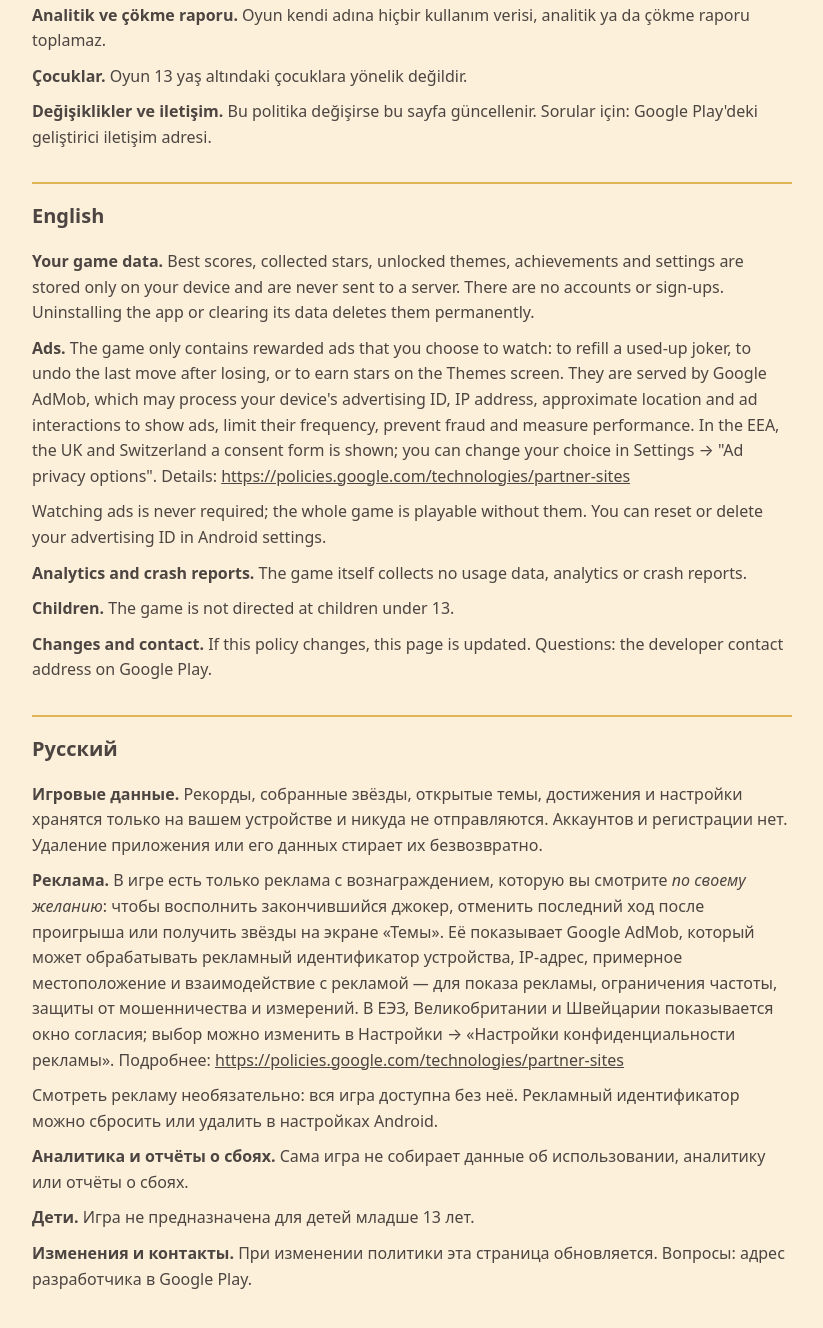
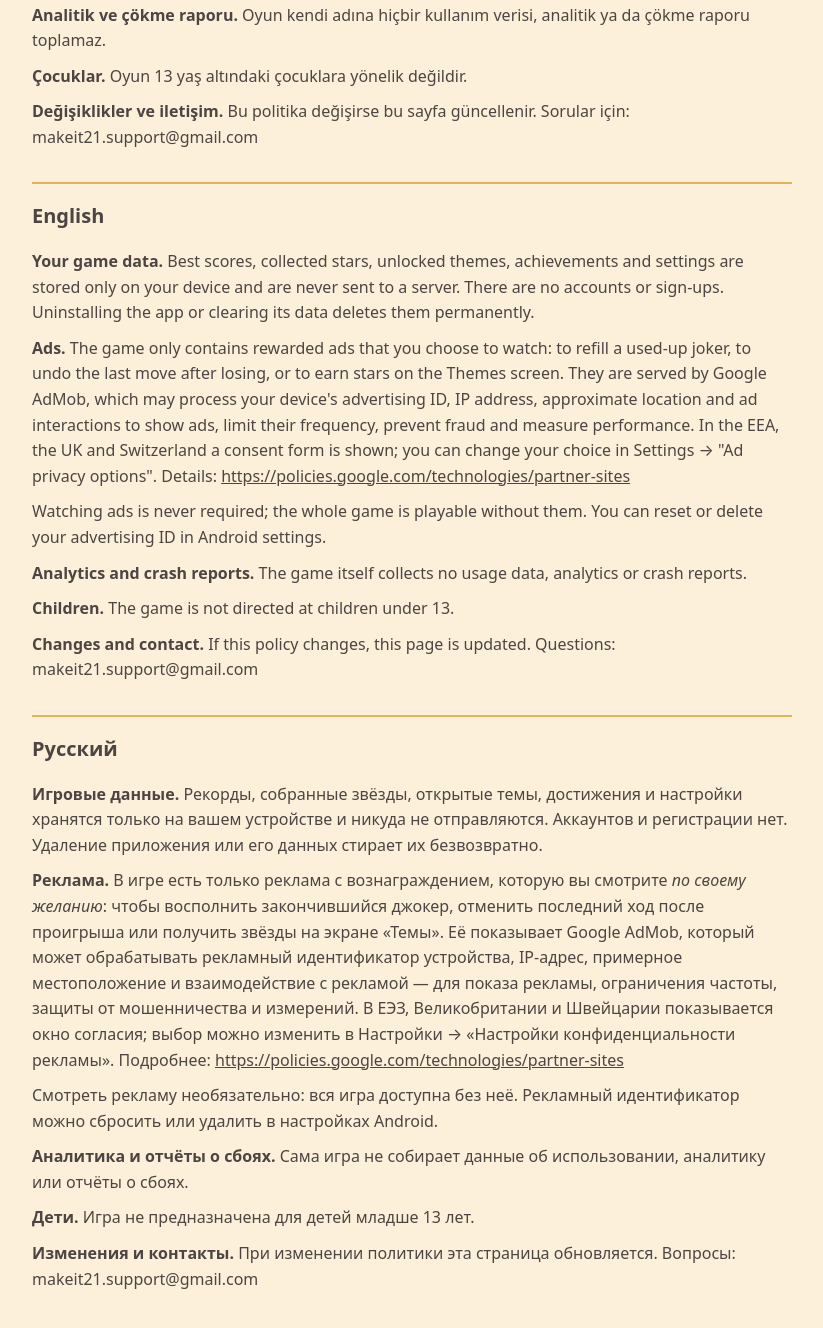
Before and after one commit to MertCNOZ/MertCNOZ.github.io, a plain HTML site: page privacy.html in a window 1280 px wide. Shown: the part 658-1986 px from the top of the page, without its empty margins (228-1051 px from the left). Drawn offline with Linux system fonts and the light colour scheme.

Commit message:
Privacy policy: support e-mail
Co-Authored-By: Claude Opus 5.5 <noreply@anthropic.com>

```diff
--- a/privacy.html
+++ b/privacy.html
@@ -17,18 +17,18 @@ p{margin:10px 0}a{color:inherit}.muted{color:var(--muted)}
 <p>Reklam izlemek zorunlu değildir; oyunun tamamı reklamsız oynanabilir. Reklam kimliğini Android ayarlarından sıfırlayabilir veya silebilirsin.</p>
 <p><b>Analitik ve çökme raporu.</b> Oyun kendi adına hiçbir kullanım verisi, analitik ya da çökme raporu toplamaz.</p>
 <p><b>Çocuklar.</b> Oyun 13 yaş altındaki çocuklara yönelik değildir.</p>
-<p><b>Değişiklikler ve iletişim.</b> Bu politika değişirse bu sayfa güncellenir. Sorular için: Google Play&#x27;deki geliştirici iletişim adresi.</p>
+<p><b>Değişiklikler ve iletişim.</b> Bu politika değişirse bu sayfa güncellenir. Sorular için: makeit21.support@gmail.com</p>
 <h2>English</h2>
 <p><b>Your game data.</b> Best scores, collected stars, unlocked themes, achievements and settings are stored only on your device and are never sent to a server. There are no accounts or sign-ups. Uninstalling the app or clearing its data deletes them permanently.</p>
 <p><b>Ads.</b> The game only contains rewarded ads that you choose to watch: to refill a used-up joker, to undo the last move after losing, or to earn stars on the Themes screen. They are served by Google AdMob, which may process your device&#x27;s advertising ID, IP address, approximate location and ad interactions to show ads, limit their frequency, prevent fraud and measure performance. In the EEA, the UK and Switzerland a consent form is shown; you can change your choice in Settings → &quot;Ad privacy options&quot;. Details: <a href="https://policies.google.com/technologies/partner-sites">https://policies.google.com/technologies/partner-sites</a></p>
 <p>Watching ads is never required; the whole game is playable without them. You can reset or delete your advertising ID in Android settings.</p>
 <p><b>Analytics and crash reports.</b> The game itself collects no usage data, analytics or crash reports.</p>
 <p><b>Children.</b> The game is not directed at children under 13.</p>
-<p><b>Changes and contact.</b> If this policy changes, this page is updated. Questions: the developer contact address on Google Play.</p>
+<p><b>Changes and contact.</b> If this policy changes, this page is updated. Questions: makeit21.support@gmail.com</p>
 <h2>Русский</h2>
 <p><b>Игровые данные.</b> Рекорды, собранные звёзды, открытые темы, достижения и настройки хранятся только на вашем устройстве и никуда не отправляются. Аккаунтов и регистрации нет. Удаление приложения или его данных стирает их безвозвратно.</p>
 <p><b>Реклама.</b> В игре есть только реклама с вознаграждением, которую вы смотрите <i>по своему желанию</i>: чтобы восполнить закончившийся джокер, отменить последний ход после проигрыша или получить звёзды на экране «Темы». Её показывает Google AdMob, который может обрабатывать рекламный идентификатор устройства, IP-адрес, примерное местоположение и взаимодействие с рекламой — для показа рекламы, ограничения частоты, защиты от мошенничества и измерений. В ЕЭЗ, Великобритании и Швейцарии показывается окно согласия; выбор можно изменить в Настройки → «Настройки конфиденциальности рекламы». Подробнее: <a href="https://policies.google.com/technologies/partner-sites">https://policies.google.com/technologies/partner-sites</a></p>
 <p>Смотреть рекламу необязательно: вся игра доступна без неё. Рекламный идентификатор можно сбросить или удалить в настройках Android.</p>
 <p><b>Аналитика и отчёты о сбоях.</b> Сама игра не собирает данные об использовании, аналитику или отчёты о сбоях.</p>
 <p><b>Дети.</b> Игра не предназначена для детей младше 13 лет.</p>
-<p><b>Изменения и контакты.</b> При изменении политики эта страница обновляется. Вопросы: адрес разработчика в Google Play.</p></main></body></html>
+<p><b>Изменения и контакты.</b> При изменении политики эта страница обновляется. Вопросы: makeit21.support@gmail.com</p></main></body></html>
```
